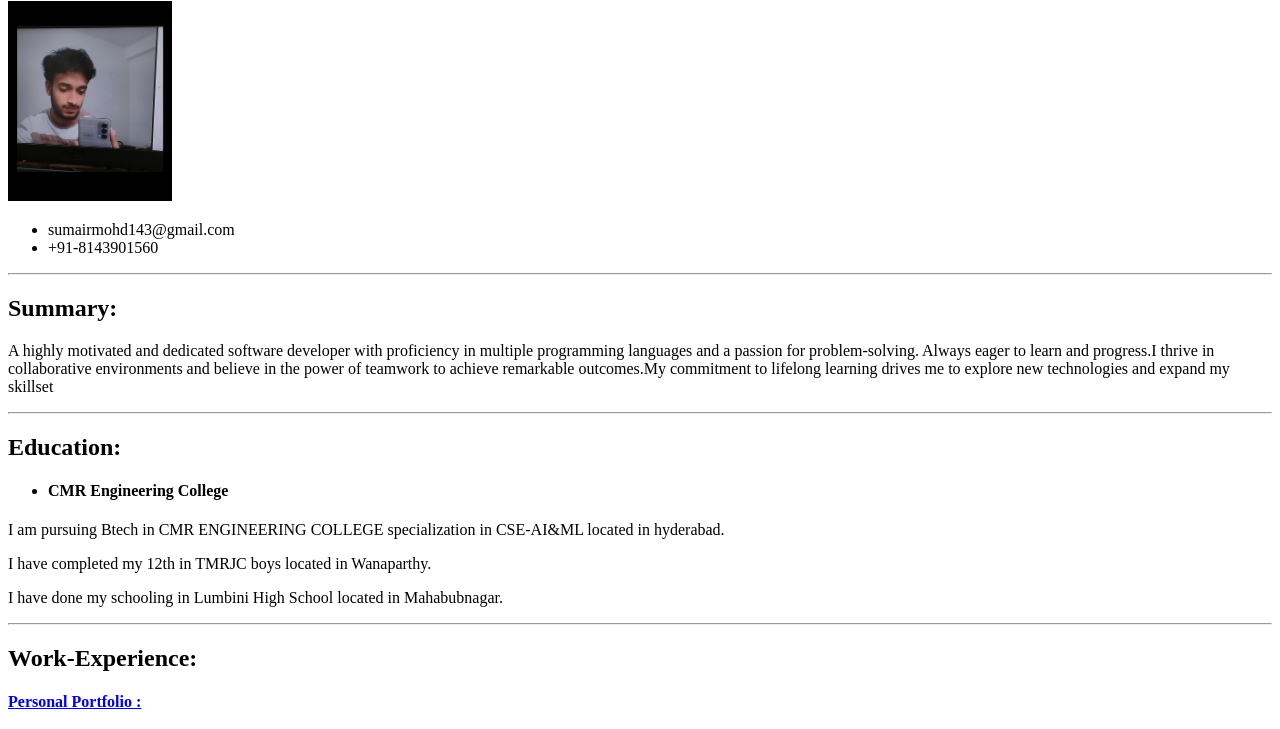
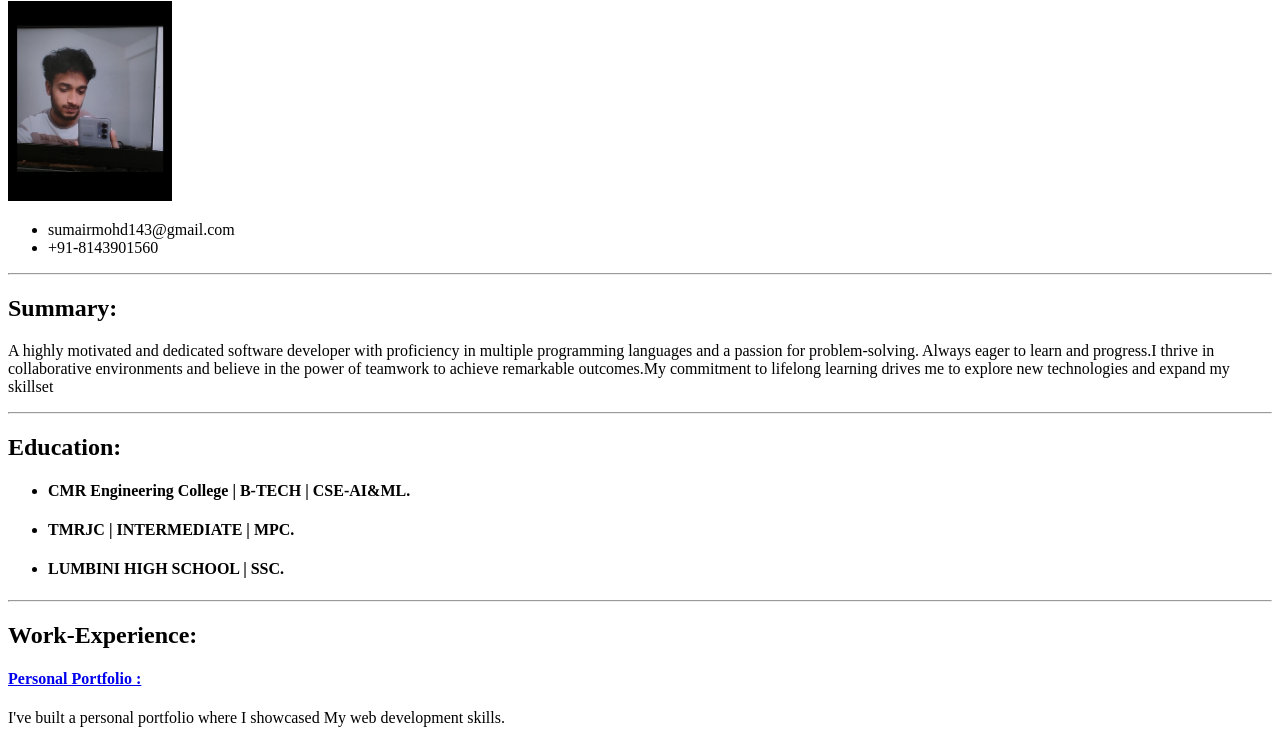
Before and after one commit to Sumair-007/My-Resume, a plain HTML site: page index.html in a window 1280 px wide. Shown: the part 79-808 px from the top of the page. Drawn offline with Linux system fonts and the light colour scheme.

Commit message:
Update index.html

```diff
--- a/index.html
+++ b/index.html
@@ -19,11 +19,10 @@
     <hr />
     <h2>Education:</h2>
     <ul>
-        <li><h4>CMR Engineering College</h4></li>
+        <li><h4>CMR Engineering College | B-TECH | CSE-AI&ML.</h4></li>
+        <li><h4>TMRJC | INTERMEDIATE | MPC.</h4></li>
+        <li><h4>LUMBINI HIGH SCHOOL | SSC.</h4></li>
     </ul>
-    <p>I am pursuing Btech in CMR ENGINEERING COLLEGE specialization in CSE-AI&ML located in hyderabad. </p>
-    <p>I have completed my 12th in TMRJC boys located in Wanaparthy.</p>
-    <p>I have done my schooling in Lumbini High School located in Mahabubnagar.</p>
     <hr />
     <h2>Work-Experience:</h2>
     <a href="https://sumair-007.github.io/Codsoft/index.html" target="_blank"><h4>Personal Portfolio :</h4></a>
```
